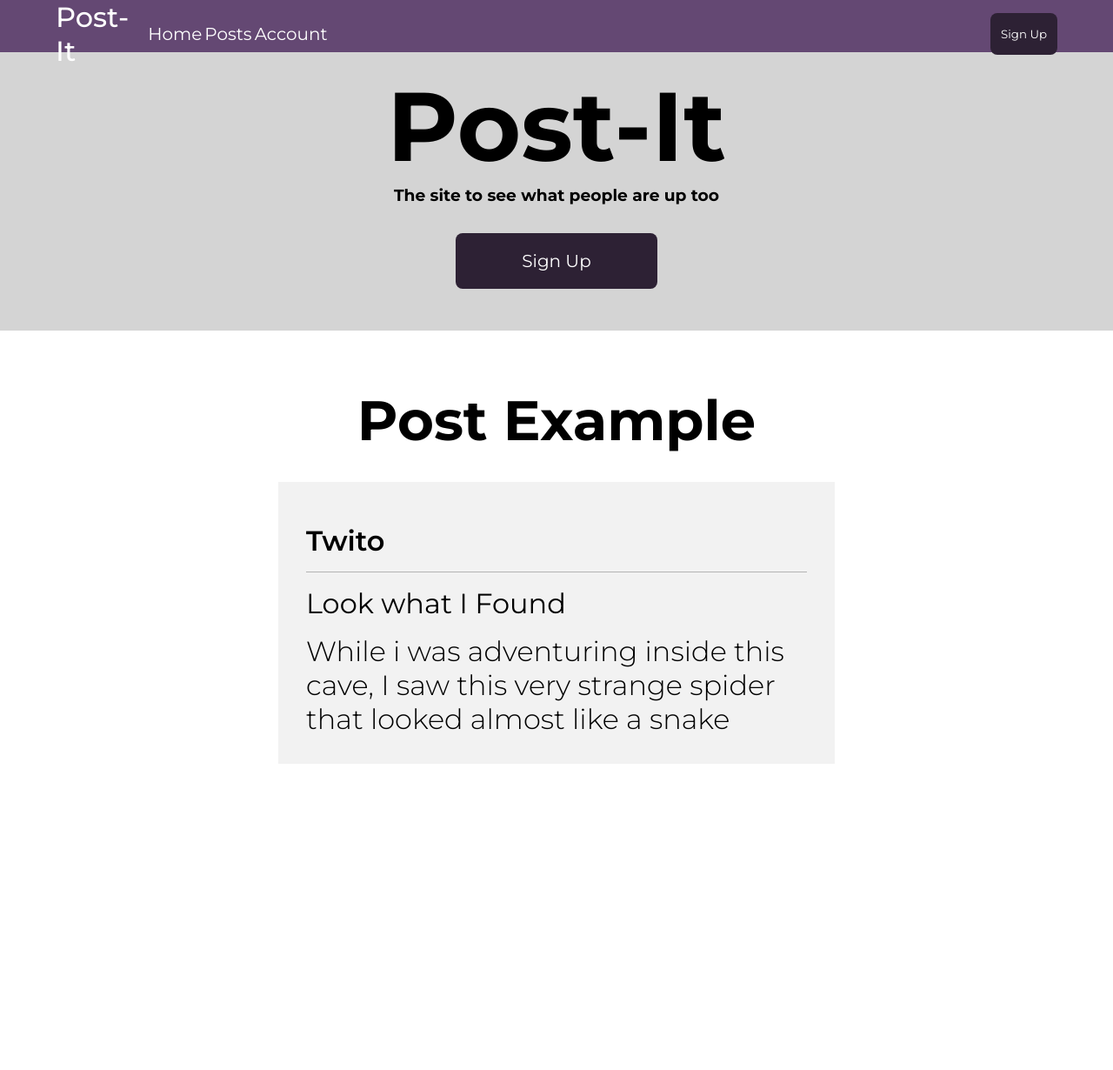
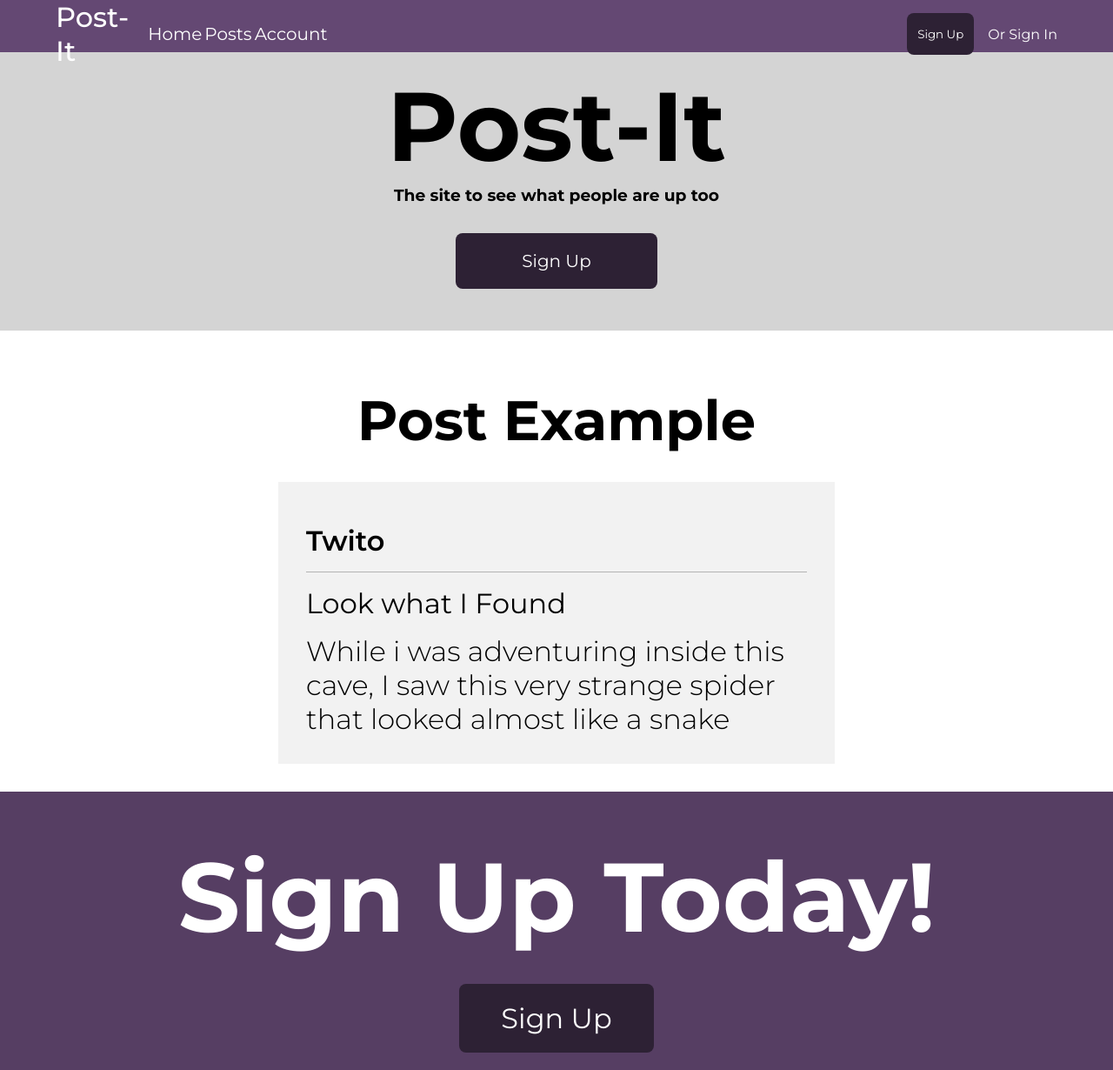
Before and after one commit to TwitoCode/Post-It-Client, a React (Create React App) app: page / in a window 1280 px wide. Shown: the whole page at 87% size. Before the commit the page ends 910 px from the top, so only its background shows below. Built offline with nearby package versions, Linux system fonts and the light colour scheme; no server answers.

Commit message:
Signed out page completed

```diff
--- a/src/App.tsx
+++ b/src/App.tsx
@@ -1,7 +1,6 @@
 import React, { FC } from 'react';
 import { BrowserRouter as Router, Switch, Route } from 'react-router-dom';
 import { AuthProvider } from './components/contexts/AuthContext';
-import { Navbar } from './components/misc/Navbar/Navbar';
 import { HomeContainer } from './components/pages/HomeContainer';
 import { Posts } from './components/pages/Posts/Posts';
 
@@ -9,7 +8,6 @@ export const App: FC = () => {
 	return (
 		<Router>
 			<AuthProvider>
-				<Navbar />
 				<Switch>
 					<Route exact path='/' component={HomeContainer} />
 					<Route path='/posts' component={Posts} />
--- a/src/components/misc/Navbar/Navbar.scss
+++ b/src/components/misc/Navbar/Navbar.scss
@@ -28,15 +28,7 @@
 		justify-content: space-around;
 
 		.link {
-			list-style-type: none;
-			text-decoration: none;
-			color: white;
-			font-size: 1.25rem;
-
-			&:hover {
-				transition: all ease-in 0.2s;
-				opacity: 65%;
-			}
+			@include Link;
 		}
 	}
 
@@ -44,9 +36,16 @@
 		display: flex;
 		flex: 8;
 		justify-content: flex-end;
+		align-items: center;
 
-    button {
+		.sign-up {
 			@include Button;
+		}
+
+		.sign-in {
+			@include Link;
+			margin-left: 1rem;
+			font-size: 1rem;
 		}
 	}
 }
--- a/src/components/misc/Navbar/Navbar.tsx
+++ b/src/components/misc/Navbar/Navbar.tsx
@@ -25,7 +25,18 @@ export const Navbar: FC = () => {
 							Account
 						</Link>
 					</div>
-					<div className='empty'>{!user && <button>Sign Up</button>}</div>
+					<div className='empty'>
+						{!user && (
+							<>
+								<Link to='/signup'>
+									<button className='sign-up'>Sign Up</button>
+								</Link>
+								<Link to='/signin' className='sign-in'>
+									Or Sign In
+								</Link>
+							</>
+						)}
+					</div>
 				</div>
 			</div>
 		</div>
--- a/src/components/misc/global.scss
+++ b/src/components/misc/global.scss
@@ -13,5 +13,17 @@
 	}
 }
 
+@mixin Link {
+	list-style-type: none;
+	text-decoration: none;
+	color: white;
+	font-size: 1.25rem;
+
+	&:hover {
+		transition: all ease-in 0.2s;
+		opacity: 65%;
+	}
+}
+
 //Colors
 $bgColor: #644873;
--- a/src/components/pages/OutHome/OutHome.tsx
+++ b/src/components/pages/OutHome/OutHome.tsx
@@ -1,12 +1,16 @@
 import React, { FC } from 'react';
+import { Navbar } from '../../misc/Navbar/Navbar';
 import { Jumbotron } from './Jumbotron/Jumbotron';
 import { PostExample } from './PostExample/PostExample';
+import { SignUpToday } from './SignUpToday/SignUpToday';
 
 export const OutHome: FC = () => {
 	return (
 		<>
+			<Navbar />
 			<Jumbotron />
 			<PostExample />
+			<SignUpToday />
 		</>
 	);
 };
--- /dev/null
+++ b/src/components/pages/OutHome/SignUpToday/SignUpToday.scss
@@ -0,0 +1,22 @@
+@import '../../../misc//global.scss';
+
+.sign-up-today {
+  background-color: darken($bgColor, 5);
+  display: flex;
+  flex-direction: column;
+  justify-content: center;
+  align-items: center;
+  height: 40vh;
+
+	button {
+    @include Button;
+    padding: 1.25rem 3rem;
+    font-size: 2rem;;
+  }
+
+  h1 {
+    font-size: 7rem;
+    color: white;
+    margin: 2rem;;
+  }
+}
--- /dev/null
+++ b/src/components/pages/OutHome/SignUpToday/SignUpToday.tsx
@@ -0,0 +1,14 @@
+import React, { FC } from 'react';
+import { Link } from 'react-router-dom';
+import './SignUpToday.scss';
+
+export const SignUpToday: FC = () => {
+	return (
+    <div className='sign-up-today'>
+      <h1>Sign Up Today!</h1>
+			<Link to='/signup'>
+				<button>Sign Up</button>
+			</Link>
+		</div>
+	);
+};
```
Also changed, not shown: src/components/pages/OutHome/PostCardExample/PostCardExample.scss (indentation only). Lines whose indentation alone changed are shown as unchanged.
